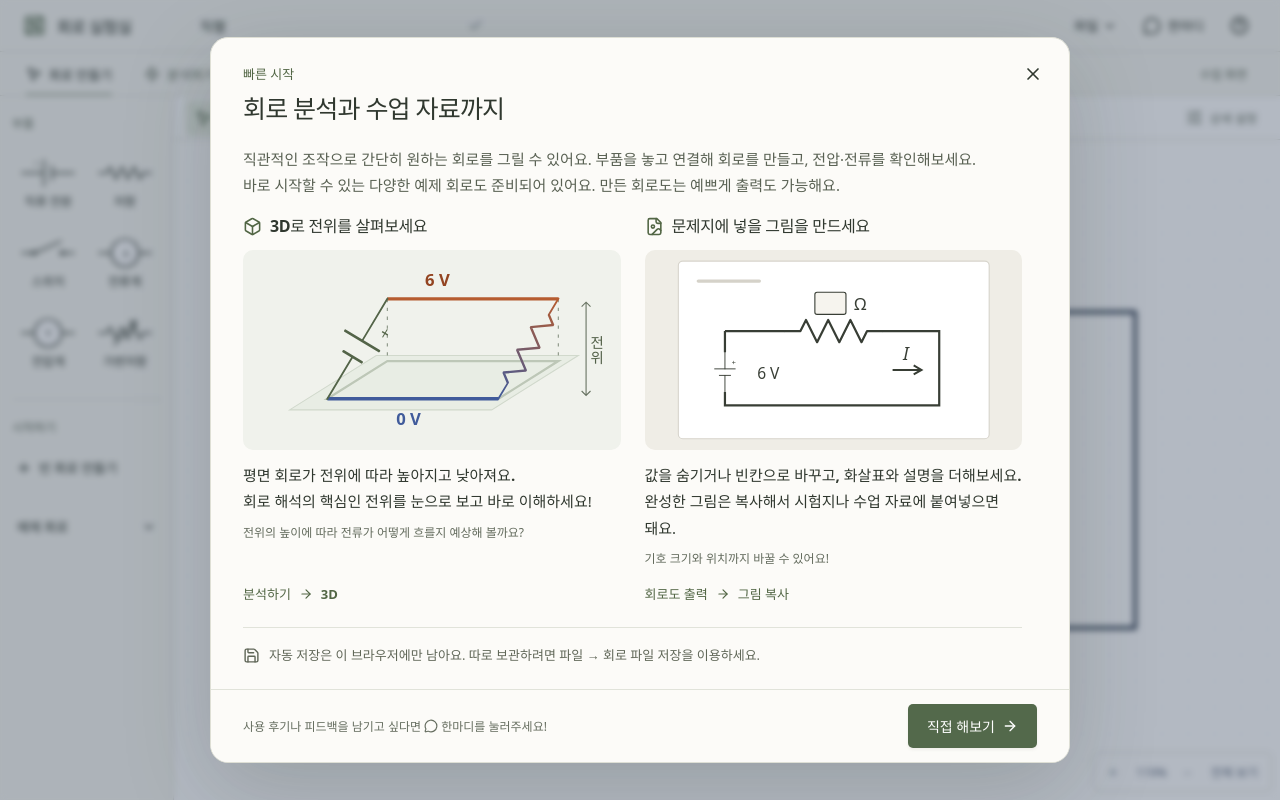
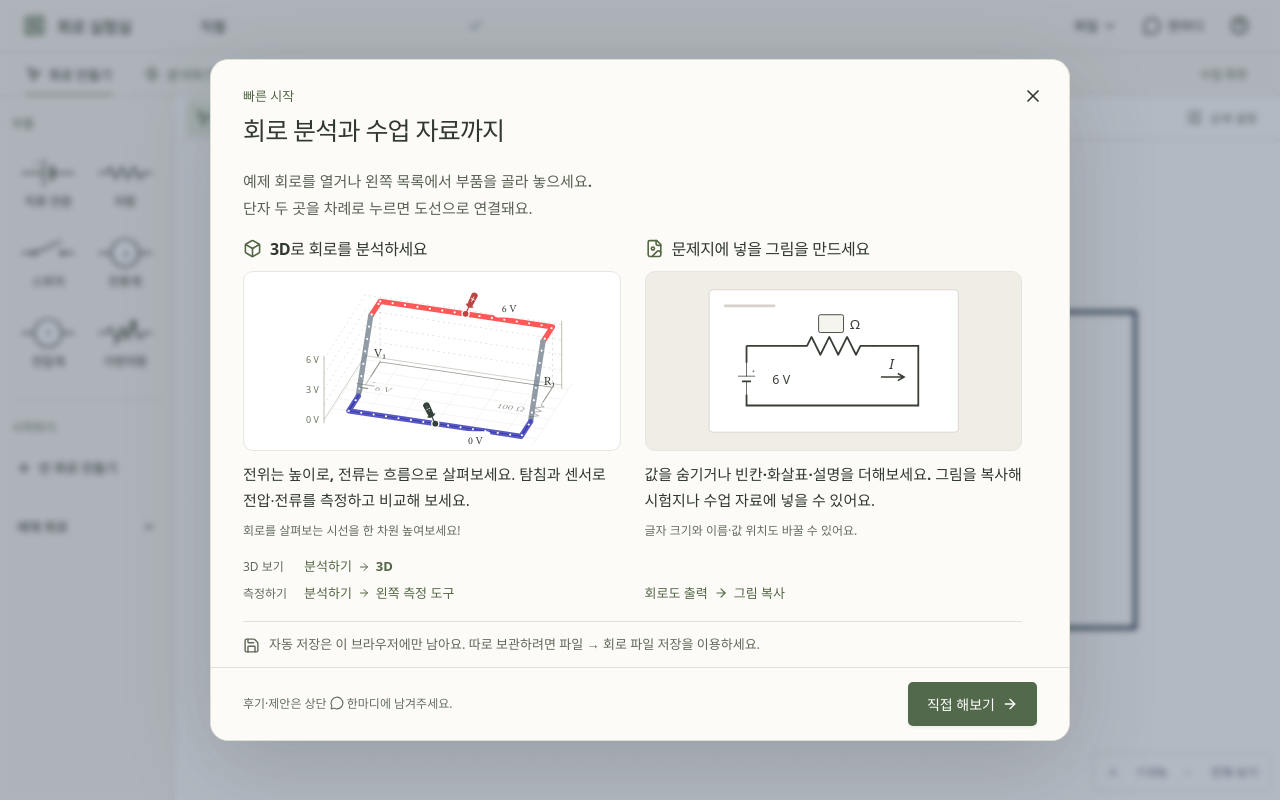
Before and after one commit to Cho-WH/circuit, a React (Vite) app: page / in a window 1280 px wide. Both pictures are taken after a click on the button 1239 px from the left and 25 px from the top of the page. Built offline with nearby package versions, Linux system fonts and the light colour scheme.

Commit message:
Refresh quick start, usage docs, and battery symbol

```diff
--- a/src/app/App.tsx
+++ b/src/app/App.tsx
@@ -1603,7 +1603,7 @@ export function App() {
           </button>
         </div>
       )}
-      {help && <QuickStartDialog onClose={() => setHelp(false)} />}
+      {help && <QuickStartDialog compact={compact} onClose={() => setHelp(false)} />}
     </div>
   );
 }
--- a/src/app/QuickStartDialog.tsx
+++ b/src/app/QuickStartDialog.tsx
@@ -2,6 +2,8 @@ import { useId } from 'react';
 import { ArrowRight, Box, FileImage, MessageCircle, Save, X } from 'lucide-react';
 import { createComponent, symbolMarkup } from '../component-library';
 import type { ComponentType } from '../domain';
+import { potentialColor } from '../visualization';
+import { ProbeGlyph } from './measurement-tools';
 import { useDialogFocus } from './useDialogFocus';
 import './quick-start.css';
 
@@ -31,49 +33,110 @@ function Symbol({
 }
 
 function PotentialPreview() {
-  const gradient = useId();
+  const high = potentialColor(6, 0, 6);
+  const low = potentialColor(0, 0, 6);
   return (
     <svg
       className="quick-start-illustration"
-      viewBox="0 0 340 180"
+      viewBox="0 0 340 200"
       role="img"
-      aria-label="전원과 저항이 연결된 회로의 전위 높이 예시. 6 V 도선은 높게, 0 V 도선은 낮게 놓이고 저항 양 끝에 높이 차이가 생깁니다."
+      aria-label="앱의 3D 분석 예시. 바닥 회로도 위에 6 V 도선은 빨강으로 높게, 0 V 도선은 남색으로 낮게 표시됩니다. 전류 띠와 흐름 무늬, 두 지점의 전압 탐침을 함께 볼 수 있습니다."
     >
-      <defs>
-        <linearGradient id={gradient} x1="0" y1="0" x2="1" y2="0">
-          <stop offset="0" stopColor="#b65c30" />
-          <stop offset="1" stopColor="#405b9b" />
-        </linearGradient>
-      </defs>
-      <path d="M42 144 120 95H302L224 144Z" fill="#e8ede4" stroke="#d1d9cc" />
-      <path d="M130 44V100 M284 44V100" stroke="#899383" strokeDasharray="3 5" />
-      <path d="M76 134 130 100H284L230 134Z" fill="none" stroke="#bdc7b7" strokeWidth="2" />
-      <path d="M130 44H284" stroke="#b65c30" strokeWidth="3" />
-      <path d="M76 134H230" stroke="#405b9b" strokeWidth="3" />
-      <g color="#536448">
-        <Symbol type="dc-voltage-source" transform="matrix(-.614 1.023 -.7 -.42 103 89)" />
+      {/* A static projection keeps the guide light; symbols, palette and probes are shared. */}
+      <g transform="matrix(.88 .13 -.32 .5 112 101)">
+        <g stroke="#deded5" strokeWidth=".7" opacity=".65">
+          {[0, 22, 44, 66, 88, 110].map((y) => (
+            <path key={`y${y}`} d={`M-20 ${y}H240`} />
+          ))}
+          {[-20, 24, 68, 112, 156, 200, 240].map((x) => (
+            <path key={`x${x}`} d={`M${x} -14V124`} />
+          ))}
         </g>
-      <Symbol
-        type="resistor"
-        transform="matrix(-.614 1.023 -.7 -.42 257 89)"
-        stroke={`url(#${gradient})`}
+        <g color="#72796e" opacity=".75">
+          <path
+            d="M0 33V0H220V33 M220 77V110H0V77"
+            fill="none"
+            stroke="currentColor"
+            strokeWidth="1.6"
           />
-      <g fontSize="15" fontWeight="650">
-        <text x="164" y="32" fill="#934421">
+          <Symbol type="dc-voltage-source" transform="translate(0 55) rotate(90) scale(.5)" />
+          <Symbol type="resistor" transform="translate(220 55) rotate(90) scale(.5)" />
+          <g fill="currentColor" fontSize="15" fontFamily="Libertinus Math, serif">
+            <text x="14" y="60">
               6 V
             </text>
-        <text x="138" y="158" fill="#405b9b">
+            <text x="169" y="59">
+              100 Ω
+            </text>
+          </g>
+        </g>
+      </g>
+      <g fill="none" stroke="#7e8a72" strokeWidth=".6">
+        {[0, 17, 34, 51, 68].map((height) => (
+          <path
+            key={height}
+            d={`M49 ${166 - height} 95 ${94 - height} 316 ${127 - height}`}
+            strokeDasharray={height ? '2 4' : undefined}
+            opacity={height ? '.45' : '.7'}
+          />
+        ))}
+        <path d="M49 94V170 M316 55V131" />
+        <path d="M112 33V101 M305.6 61.6V129.6" strokeDasharray="2 4" opacity=".6" />
+      </g>
+      <g fill="#66745a" fontSize="10" textAnchor="end">
+        <text x="43" y="102">
+          6 V
+        </text>
+        <text x="43" y="136">
+          3 V
+        </text>
+        <text x="43" y="170">
           0 V
         </text>
       </g>
+      <g fill="none" strokeWidth="6" strokeLinecap="round" strokeLinejoin="round" opacity=".65">
+        <path d="M101.4 49.5 112 33 305.6 61.6 295 78.1" stroke={high} />
+        <path d="M295 78.1 281 168.1 M87.4 139.5 101.4 49.5" stroke="#586879" />
+        <path d="M281 168.1 270.4 184.6 76.8 156 87.4 139.5" stroke={low} />
+      </g>
       <path
-        d="M309 47V131 M305 51 309 47 313 51 M305 127 309 131 313 127"
+        d="M112 33 305.6 61.6 295 78.1 281 168.1 270.4 184.6 76.8 156 87.4 139.5 101.4 49.5Z"
         fill="none"
-        stroke="#697463"
+        stroke="white"
+        strokeWidth="2.3"
+        strokeLinecap="round"
+        strokeDasharray=".1 14"
       />
-      <text x="318" y="77" fontSize="13" fill="#526048" writingMode="vertical-rl">
-        전위
+      <g fill="#30382f" fontSize="14" fontStyle="italic" fontFamily="Libertinus Math, serif">
+        <text x="105" y="96">
+          V₁
         </text>
+        <text x="296" y="127">
+          R₁
+        </text>
+      </g>
+      <g transform="translate(208 47)">
+        <circle r="4" fill="#bc4541" stroke="white" strokeWidth="1.5" />
+        <g transform="rotate(26) scale(.6)">
+          <ProbeGlyph />
+        </g>
+      </g>
+      <g transform="translate(174 170.4)">
+        <circle r="4" fill="#34413a" stroke="white" strokeWidth="1.5" />
+        <g transform="rotate(-26) scale(.6)">
+          <ProbeGlyph color="black" />
+        </g>
+      </g>
+      <g fill="#30382f" fontSize="12" fontFamily="Libertinus Math, serif" textAnchor="middle">
+        <rect x="240" y="31" width="34" height="20" rx="4" fill="white" />
+        <text x="257" y="45">
+          6 V
+        </text>
+        <rect x="202" y="179" width="34" height="20" rx="4" fill="white" />
+        <text x="219" y="193">
+          0 V
+        </text>
+      </g>
     </svg>
   );
 }
@@ -82,7 +145,7 @@ function WorksheetPreview() {
   return (
     <svg
       className="quick-start-illustration"
-      viewBox="0 0 340 180"
+      viewBox="0 -10 340 200"
       role="img"
       aria-label="문제지용 회로도 예시. 저항값 자리에 빈칸이 있고 전류 I의 방향이 화살표로 표시되어 있습니다."
     >
@@ -125,37 +188,7 @@ function WorksheetPreview() {
   );
 }
 
-function InsertionPreview() {
-  return (
-    <svg
-      viewBox="0 0 240 82"
-      role="img"
-      aria-label="도선의 곧은 구간에 저항을 놓으면 양쪽 도선이 저항에 연결됩니다."
-    >
-      <g color="#567344">
-        <g opacity=".5">
-          <Symbol type="resistor" transform="translate(58 22) scale(.65)" />
-        </g>
-        <path
-          d="M58 38V48 M54 44 58 48 62 44"
-          stroke="currentColor"
-          fill="none"
-          strokeWidth="1.5"
-        />
-        <path d="M15 59H100 M142 59H162 M218 59H238" stroke="currentColor" strokeWidth="2" />
-        <Symbol type="resistor" transform="translate(190 59) scale(.65)" />
-        <path
-          d="M110 59H129 M124 54 129 59 124 64"
-          fill="none"
-          stroke="#7a8075"
-          strokeWidth="1.5"
-        />
-      </g>
-    </svg>
-  );
-}
-
-export function QuickStartDialog({ onClose }: { onClose: () => void }) {
+export function QuickStartDialog({ onClose, compact }: { onClose: () => void; compact: boolean }) {
   const dialog = useDialogFocus(true, onClose);
   const title = useId();
   return (
@@ -183,11 +216,13 @@ export function QuickStartDialog({ onClose }: { onClose: () => void }) {
           tabIndex={0}
         >
           <p className="quick-start-build">
-            직관적인 조작으로 간단히 원하는 회로를 그릴 수 있어요. 부품을 놓고 연결해 회로를 만들고,
-            전압·전류를 확인해보세요.
+            <strong>
+              {compact
+                ? '+ 부품에서 예제 회로를 열거나 부품을 골라 놓으세요.'
+                : '예제 회로를 열거나 왼쪽 목록에서 부품을 골라 놓으세요.'}
+            </strong>
             <br />
-            바로 시작할 수 있는 다양한 예제 회로도 준비되어 있어요. 만든 회로도는 예쁘게 출력도
-            가능해요.
+            단자 두 곳을 차례로 누르면 도선으로 연결돼요.
           </p>
           <div className="quick-start-features">
             <section
@@ -196,19 +231,28 @@ export function QuickStartDialog({ onClose }: { onClose: () => void }) {
             >
               <div className="quick-start-feature-title">
                 <Box size={19} aria-hidden="true" />
-                <h3 id={`${title}-potential`}>3D로 전위를 살펴보세요</h3>
+                <h3 id={`${title}-potential`}>3D로 회로를 분석하세요</h3>
               </div>
               <PotentialPreview />
               <p>
-                평면 회로가 <strong>전위에 따라 높아지고 낮아져요.</strong> <br />
-                회로 해석의 핵심인 전위를 눈으로 보고 바로 이해하세요!
+                <strong>전위는 높이로, 전류는 흐름으로</strong> 살펴보세요. 탐침과 센서로
+                전압·전류를 측정하고 비교해 보세요.
               </p>
-              <small>전위의 높이에 따라 전류가 어떻게 흐를지 예상해 볼까요?</small>
+              <small>회로를 살펴보는 시선을 한 차원 높여보세요!</small>
+              <div className="quick-start-routes">
                 <p className="quick-start-route">
+                  <b>3D 보기</b>
                   <span>분석하기</span>
-                <ArrowRight size={14} aria-hidden="true" />
+                  <ArrowRight size={12} aria-hidden="true" />
                   <span>3D</span>
                 </p>
+                <p className="quick-start-route">
+                  <b>측정하기</b>
+                  <span>분석하기</span>
+                  <ArrowRight size={12} aria-hidden="true" />
+                  <span>{compact ? '측정' : '왼쪽 측정 도구'}</span>
+                </p>
+              </div>
             </section>
             <section
               className="quick-start-feature worksheet"
@@ -220,11 +264,30 @@ export function QuickStartDialog({ onClose }: { onClose: () => void }) {
               </div>
               <WorksheetPreview />
               <p>
-                값을 숨기거나 <strong>빈칸으로 바꾸고, 화살표와 설명을 더해보세요.</strong> 완성한
-                그림은 복사해서 시험지나 수업 자료에 붙여넣으면 돼요.
+                {compact ? (
+                  <>
+                    완성한 회로를 <strong>그림으로 복사하거나 저장하세요.</strong> 시험지나 수업
+                    자료에 바로 넣을 수 있어요.
+                  </>
+                ) : (
+                  <>
+                    값을 숨기거나 <strong>빈칸·화살표·설명을 더해보세요.</strong> 그림을 복사해
+                    시험지나 수업 자료에 넣을 수 있어요.
+                  </>
+                )}
               </p>
-              <small>기호 크기와 위치까지 바꿀 수 있어요!</small>
-              <p className="quick-start-route">
+              <small>
+                {compact
+                  ? '글자 배치와 주석 편집은 넓은 화면에서 할 수 있어요.'
+                  : '글자 크기와 이름·값 위치도 바꿀 수 있어요.'}
+              </small>
+              <p className="quick-start-route quick-start-output-route">
+                {compact && (
+                  <>
+                    <span>상단 ⋯</span>
+                    <ArrowRight size={12} aria-hidden="true" />
+                  </>
+                )}
                 <span>회로도 출력</span>
                 <ArrowRight size={14} aria-hidden="true" />
                 <span>그림 복사</span>
@@ -235,18 +298,18 @@ export function QuickStartDialog({ onClose }: { onClose: () => void }) {
             <Save size={17} aria-hidden="true" />
             <span>
               자동 저장은 이 브라우저에만 남아요. 따로 보관하려면{' '}
-              <strong>파일 → 회로 파일 저장</strong>을 이용하세요.
+              <strong>{compact ? '상단 ⋯' : '파일'} → 회로 파일 저장</strong>을 이용하세요.
             </span>
           </p>
         </div>
         <footer className="quick-start-footer">
           <span>
-            사용 후기나 피드백을 남기고 싶다면{' '}
+            후기·제안은 상단{' '}
             <strong className="quick-start-feedback-label">
               <MessageCircle size={14} aria-hidden="true" />
-              한마디
+              {compact ? '말풍선' : '한마디'}
             </strong>
-            를 눌러주세요!
+            에 남겨주세요.
           </span>
           <button className="primary" onClick={onClose}>
             직접 해보기
--- a/src/app/quick-start.css
+++ b/src/app/quick-start.css
@@ -39,7 +39,7 @@
   height: 44px;
 }
 .quick-start-body {
-  padding: 0 32px 22px;
+  padding: 0 32px 12px;
   min-height: 0;
   overflow-y: auto;
   overscroll-behavior: contain;
@@ -49,6 +49,8 @@
   font-size: 16px;
   line-height: 1.5;
   letter-spacing: -0.35px;
+  word-break: keep-all;
+  overflow-wrap: anywhere;
 }
 .quick-start-dialog p {
   font-size: 15px;
@@ -63,38 +65,11 @@
   margin-bottom: 16px;
   color: #596153;
 }
-.quick-start-tip {
-  display: flex;
-  align-items: center;
-  gap: 16px;
-  padding: 14px 18px;
-  background: #eef1e8;
-  border-radius: 10px;
-  margin-bottom: 22px;
-}
-.quick-start-tip-label {
-  display: block;
-  color: #526645;
-  font-size: 12px;
-  font-weight: 750;
-  margin-bottom: 4px;
-}
-.quick-start-tip p {
-  font-size: 14px;
-}
-.quick-start-tip svg {
-  width: 210px;
-  flex-shrink: 0;
-  margin-left: auto;
-}
 .quick-start-dialog small {
   display: block;
   font-size: 12px;
   line-height: 1.65;
   color: #636b5d;
-}
-.quick-start-tip small {
-  margin-top: 3px;
 }
 .quick-start-features {
   display: grid;
@@ -119,9 +94,11 @@
   display: block;
   width: 100%;
   height: auto;
-  margin: 12px 0;
+  max-height: 180px;
+  margin: 10px 0;
   border-radius: 10px;
-  background: #f0f2ec;
+  background: #fff;
+  border: 1px solid #e5e7df;
 }
 .worksheet .quick-start-illustration {
   background: #efede6;
@@ -133,10 +110,27 @@
 .quick-start-route {
   display: flex;
   align-items: center;
-  gap: 8px;
-  margin-top: auto;
+  flex-wrap: wrap;
+  gap: 6px;
   color: #526645;
   font-weight: 650;
+}
+.quick-start-routes,
+.quick-start-output-route {
+  margin-top: auto;
+}
+.quick-start-routes {
+  display: grid;
+  gap: 4px;
+}
+.quick-start-route b {
+  min-width: 55px;
+  font-size: 12px;
+  font-weight: 500;
+  color: #636b5d;
+}
+.quick-start-route > svg {
+  flex-shrink: 0;
 }
 .quick-start-route span {
   font-size: 13px;
@@ -146,12 +140,13 @@
   align-items: flex-start;
   gap: 9px;
   border-top: 1px solid #e1e3da;
-  margin-top: 22px;
-  padding-top: 16px;
+  margin-top: 16px;
+  padding-top: 12px;
   color: #606758;
 }
 .quick-start-dialog .quick-start-save {
   font-size: 13px;
+  line-height: 1.6;
 }
 .quick-start-save > svg {
   flex-shrink: 0;
@@ -214,19 +209,22 @@
     grid-template-columns: minmax(0, 1fr);
     gap: 26px;
   }
-  .quick-start-tip {
-    flex-direction: column;
-    align-items: stretch;
-    gap: 4px;
-    padding: 14px;
+  .quick-start-footer {
+    padding: 12px 20px;
   }
-  .quick-start-tip svg {
-    width: 200px;
-    max-width: 100%;
-    margin: 0 auto;
+}
+@media (max-width: 1000px) and (max-height: 500px) {
+  .quick-start-header {
+    padding-top: 14px;
+    padding-bottom: 12px;
+  }
+  .quick-start-header h2 {
+    margin-top: 4px;
+    font-size: 21px;
   }
   .quick-start-footer {
-    padding: 12px 20px;
+    padding-top: 8px;
+    padding-bottom: 8px;
   }
 }
 @media (prefers-reduced-motion: reduce) {
--- a/src/component-library/index.ts
+++ b/src/component-library/index.ts
@@ -177,7 +177,7 @@ export function symbolMarkup(component: ComponentInstance, options: { disconnect
     const resistor='<path d="M-44 0H-30L-25 -10 -15 10 -5 -10 5 10 15 -10 25 10 30 0H44" fill="none"/>';
     return resistor+(component.type==='resistive-load'?'<path data-symbol="adjustment-arrow" d="M-18 20L18 -20 M8 -18L18 -20 17 -10" fill="none"/>':'');
   }
-  if (component.type === 'dc-voltage-source') return `<path d="M-${options.disconnectedSource?32:44} 0H-7 M7 0H${options.disconnectedSource?32:44} M-7 -22V22 M7 -12V12"/><text x="-25" y="-12" stroke="none" fill="currentColor" font-size="15">+</text>`;
+  if (component.type === 'dc-voltage-source') return `<path d="M-${options.disconnectedSource?32:44} 0H-7 M7 0H${options.disconnectedSource?32:44} M-7 -22V22"/><path d="M7 -12V12" stroke-width="5" stroke-linecap="butt"/><text x="-25" y="-12" stroke="none" fill="currentColor" font-size="15">+</text>`;
   if (component.type === 'switch') return `<path d="M-44 0H-24 M24 0H44 M-22 0L22 ${component.properties.state === 'closed' ? 0 : -20}"/><circle cx="-24" cy="0" r="3"/><circle cx="24" cy="0" r="3"/>`;
   return `<path d="M-44 0H-23 M23 0H44"/><circle r="23"/><text x="0" y="6" text-anchor="middle" stroke="none" fill="currentColor" font-size="19">${component.type === 'ammeter' ? 'A' : 'V'}</text>`;
 }
```
Also changed, not shown: 7 other files (tests, documents, lock files or other folders). Lines whose indentation alone changed are shown as unchanged.
